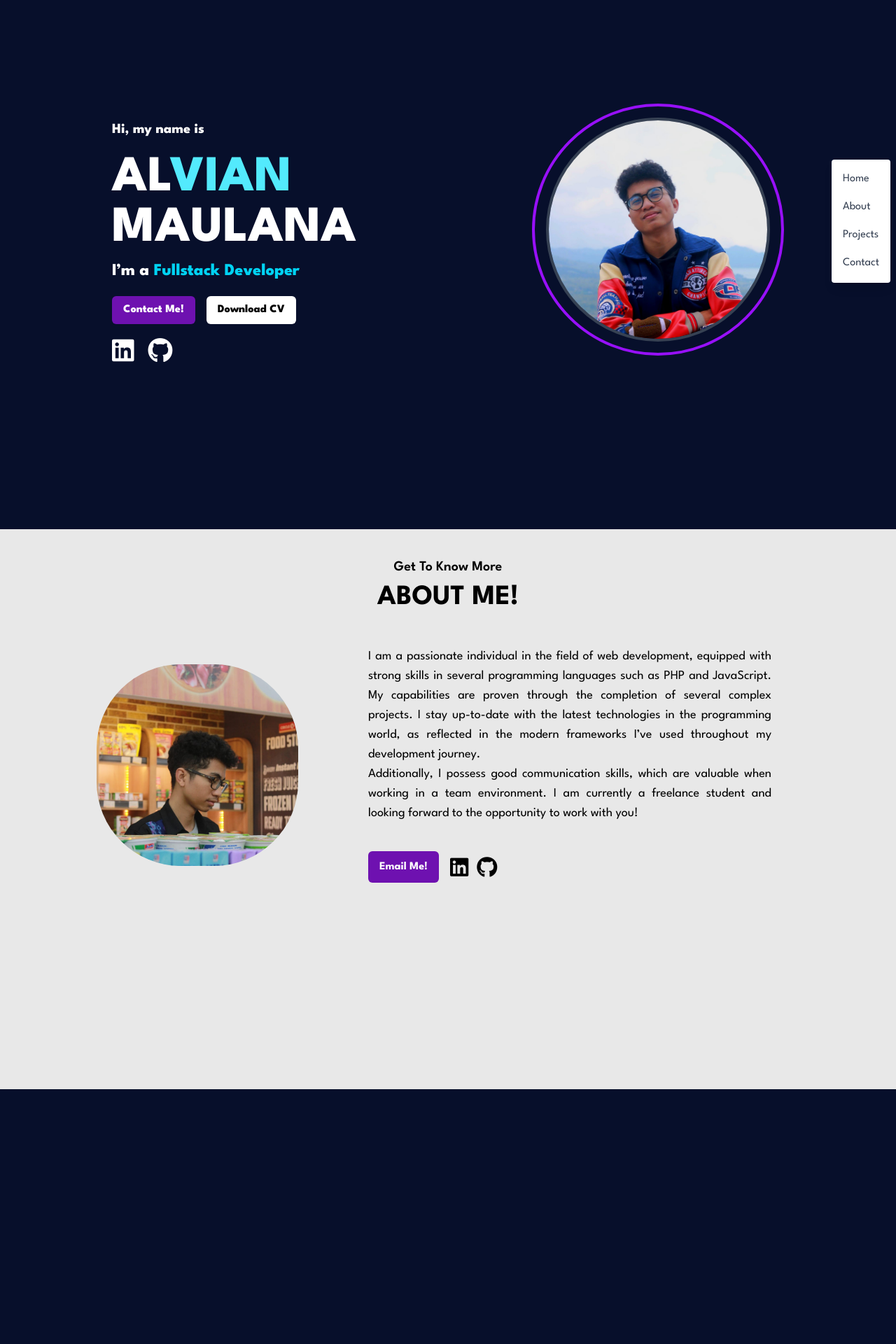
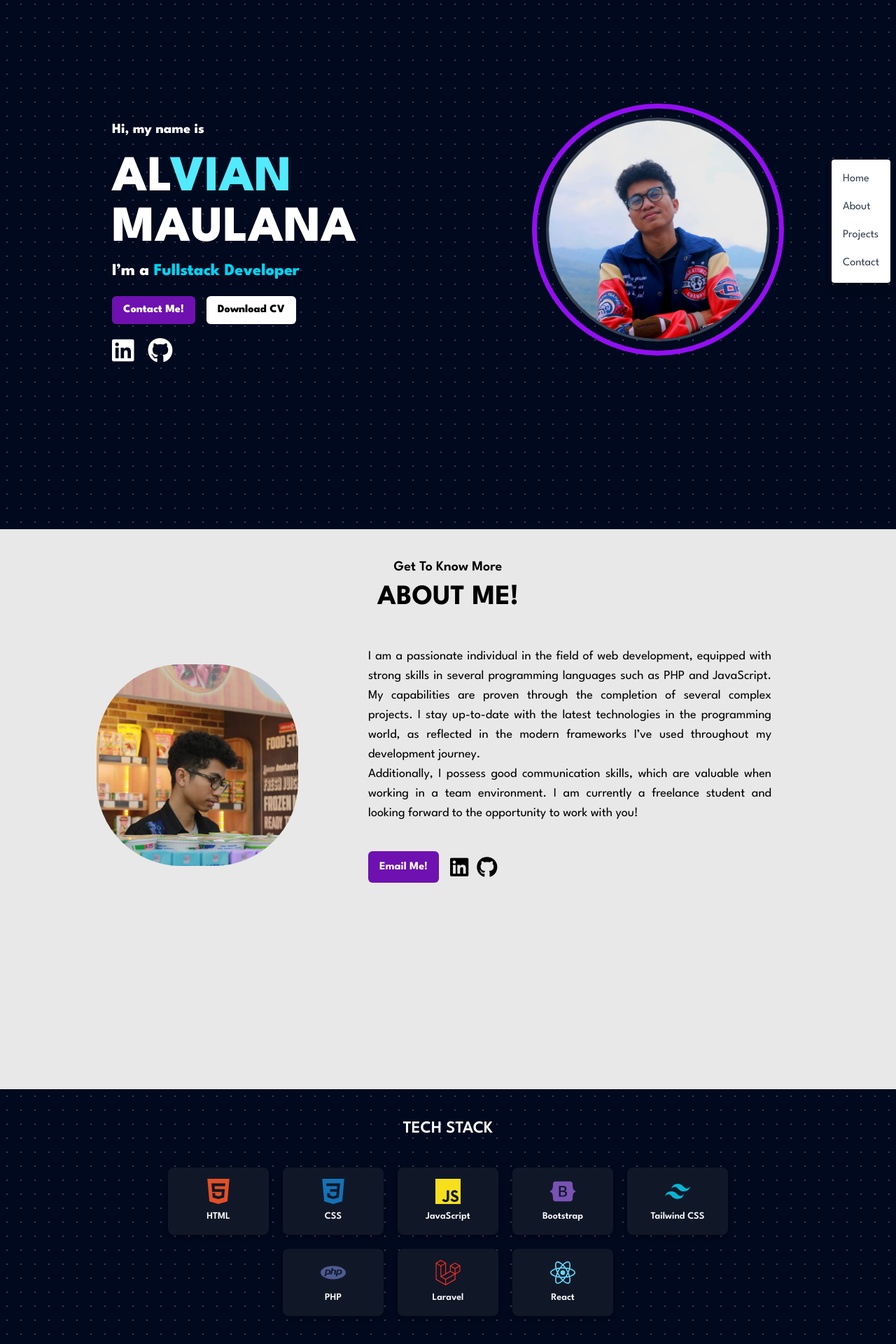
Before and after one commit to AlvianMaulanaMansyur/Portoreact, a React (Vite) app: page / in a window 1280 px wide. Shown: the part 84-2004 px from the top of the page at 70% size. Before the commit the page ends 1640 px from the top, so only its background shows below. Built offline with nearby package versions, Linux system fonts and the light colour scheme.

Commit message:
tech stack update

```diff
--- a/package.json
+++ b/package.json
@@ -19,6 +19,7 @@
     "@tailwindcss/vite": "^4.1.3",
     "react": "^19.0.0",
     "react-dom": "^19.0.0",
+    "react-icons": "^5.5.0",
     "react-type-animation": "^3.2.0",
     "tailwindcss": "^4.1.3"
   },
--- a/src/App.css
+++ b/src/App.css
@@ -7,7 +7,11 @@
   padding: 2rem 0 0 0;
   margin: 0 10rem auto 10rem;
 
+
 }
+
+
+
 
 @media screen and (max-width: 768px) {
   #root {
--- a/src/App.tsx
+++ b/src/App.tsx
@@ -9,6 +9,7 @@ function App() {
 
   return (
     <>
+
     <Navbar />
     <Main />
 
--- a/src/components/About.tsx
+++ b/src/components/About.tsx
@@ -8,7 +8,7 @@ function About() {
         <p className="text-[2.5rem] font-bold">ABOUT ME!</p>
       </div>
       <div className="container mx-auto lg:px-20 flex flex-col lg:flex-row items-center justify-center md:mt-10 gap-5">
-        <div className="aspect-square w-92 xl:w-72 rounded-[120px] overflow-hidden ">
+        <div className="aspect-square w-62 xl:w-72 rounded-4xl lg:rounded-[120px] overflow-hidden ">
           <img src="images/about.jpg" alt="AboutPhoto" className="object-cover  w-full h-full" style={{ objectPosition: 'center 25%' }} />
         </div>
         <div className="flex flex-col mx-10  lg:mt-0 mt-5 gap-5">
--- a/src/components/Main.tsx
+++ b/src/components/Main.tsx
@@ -1,5 +1,6 @@
 import About from './About';
 import MainButton from './MainButton';
+import TechStack from './TechStack';
 import Typingeffect from './Typingeffect';
 
 import '@fortawesome/fontawesome-free/css/all.min.css';
@@ -26,7 +27,7 @@ function Main() {
 
         {/* ====== foto ====== */}
         <div className="relative w-84 h-84 mb-10 md:w-90 md:h-90 mt-5 md:mt-0 mx-auto lg:mx-0 ">
-          <div className="absolute inset-0 rounded-full border-4 border-purple-600" />
+          <div className="absolute inset-0 rounded-full border-7 border-purple-600 animate-pulse" />
           <div className="absolute inset-5 rounded-full overflow-hidden z-10 border-4 border-gray-700">
             <img
               src="images/fotoDiri.jpg"
@@ -38,6 +39,9 @@ function Main() {
         </div>
       </div>
       <About />
+      <div className="pt-[100vh]">
+      <TechStack />
+      </div>
     </main>
   );
 }
--- /dev/null
+++ b/src/components/TechStack.tsx
@@ -0,0 +1,27 @@
+import { techStack } from '../constants/TechStack';
+
+function TechStack() {
+  return (
+    <div className="flex flex-col items-center justify-center py-10">
+      <div className="text-white font-semibold text-2xl">
+        <p>TECH STACK</p>
+      </div>
+      <div className="flex flex-wrap gap-5 justify-center mt-10  ">
+        {techStack.map((tech, index) => {
+          const Icon = tech.icon;
+          return (
+            <div
+              key={index}
+              className="flex flex-col bg-gray-900  items-center p-4 w-36 rounded-lg  shadow-md transition-transform hover:scale-105"
+            >
+              <Icon className="text-4xl" style={{ color: tech.color }} />
+              <p className="mt-2 text-sm font-semibold text-white">{tech.name}</p>
+            </div>
+          );
+        })}
+      </div>
+    </div>
+  );
+}
+
+export default TechStack;
--- /dev/null
+++ b/src/constants/TechStack.tsx
@@ -0,0 +1,22 @@
+// src/constants/techStack.ts
+import { SiReact, SiJavascript, SiTailwindcss, SiHtml5, SiCss3, SiPhp, SiLaravel, SiBootstrap, } from "react-icons/si";
+import { IconType } from "react-icons";
+
+export type Tech = {
+  name: string;
+  icon: IconType;
+  color?: string;
+
+};
+
+export const techStack: Tech[] = [
+  { name: "HTML", icon:  SiHtml5, color: "#E34F26" },
+  { name: "CSS", icon: SiCss3, color: "#1572B6" },
+  { name: "JavaScript", icon: SiJavascript, color: "#F7DF1E" },
+  { name: "Bootstrap", icon: SiBootstrap, color: "#7952B3" },
+  { name: "Tailwind CSS", icon: SiTailwindcss, color: "#06B6D4" },
+  { name: "PHP", icon: SiPhp, color: "#4F5B93" },
+  { name: "Laravel", icon: SiLaravel, color: "#FF2D20" },
+  { name: "React", icon: SiReact, color: "#61DAFB" },
+
+];
--- a/src/index.css
+++ b/src/index.css
@@ -12,5 +12,14 @@
 }
 
 body {
+  margin: 0;
+  padding: 0;
+  height: 100vh;
+  width: screen;
   background-color: var(--primary-color);
+  background-image: radial-gradient(#ffffff33 1px, #00091d 1px);
+  background-size: 20px 20px;
+  background-repeat: repeat;
+  position: relative;
+  z-index: -2;
 }
```
Also changed, not shown: 2 other files (tests, documents, lock files or other folders).
